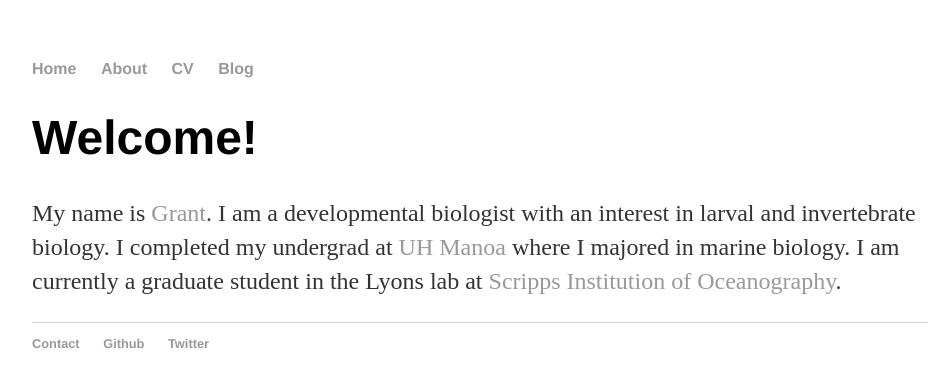
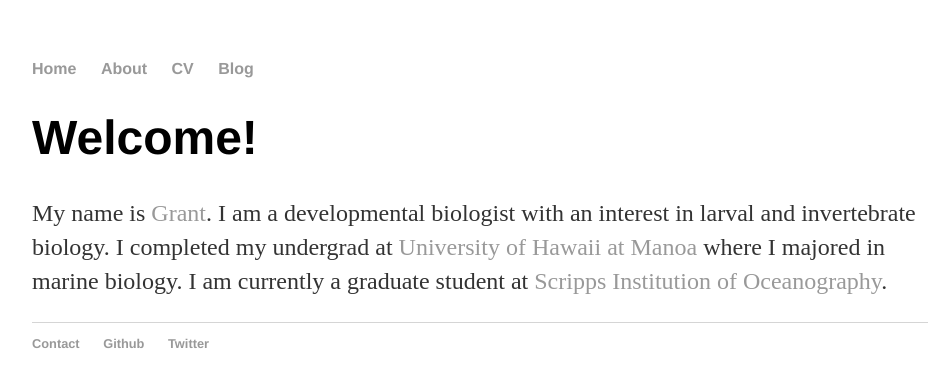
Before and after one commit to gbatzel/gbatzel, a Jekyll site: the page built from index.html, in a window 1280 px wide. Shown: the top 387 px of the page, without its empty margins (160-1106 px from the left). Built offline with Jekyll 4.4.1, drawn with Linux system fonts in a browser that asks for light colours.

Commit message:
updated index

```diff
--- a/index.html
+++ b/index.html
@@ -4,5 +4,5 @@
 ---
 <div class="blurb">
 	<h1>Welcome!</h1>
-	<p>My name is <a href="http://instagram.com/gbatzel">Grant</a>. I am a developmental biologist with an interest in larval and invertebrate biology. I completed my undergrad at <a href="https://manoa.hawaii.edu/biology/">UH Manoa</a> where I majored in marine biology. I am currently a graduate student in the Lyons lab at <a href="http://scripps.ucsd.edu/">Scripps Institution of Oceanography</a>.</p>
+	<p>My name is <a href="http://instagram.com/gbatzel">Grant</a>. I am a developmental biologist with an interest in larval and invertebrate biology. I completed my undergrad at <a href="https://manoa.hawaii.edu/biology/">University of Hawaii at Manoa</a> where I majored in marine biology. I am currently a graduate student at <a href="http://scripps.ucsd.edu/">Scripps Institution of Oceanography</a>.</p>
 </div>
```
